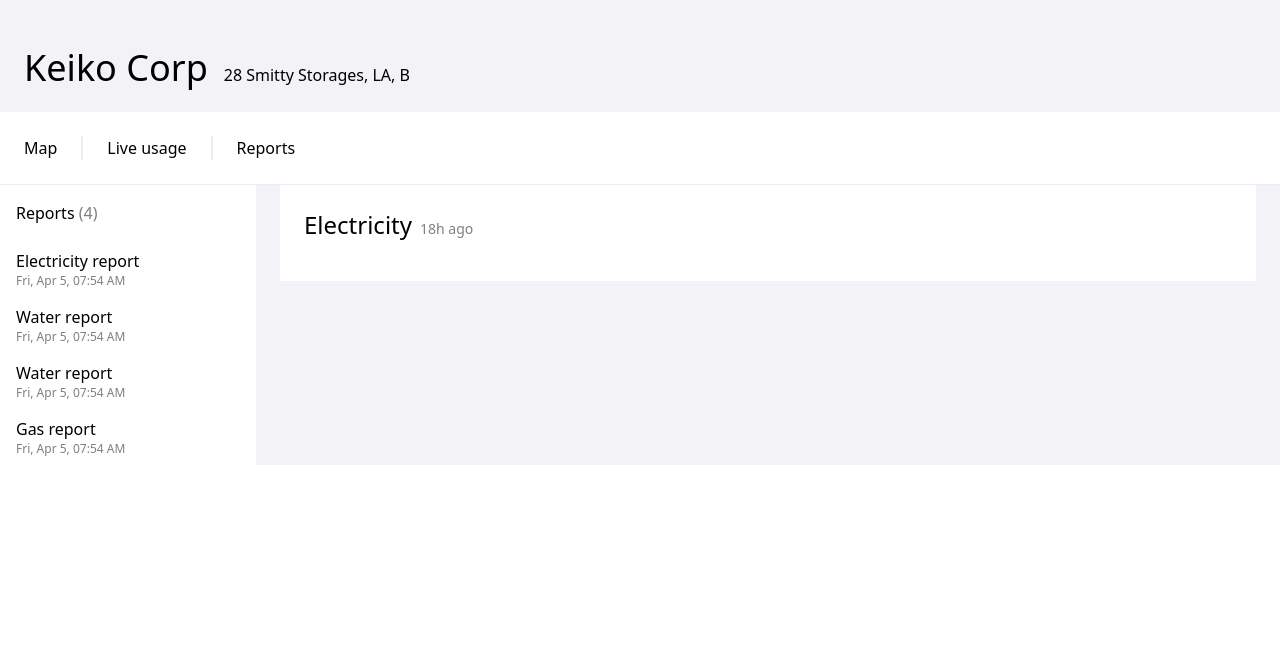
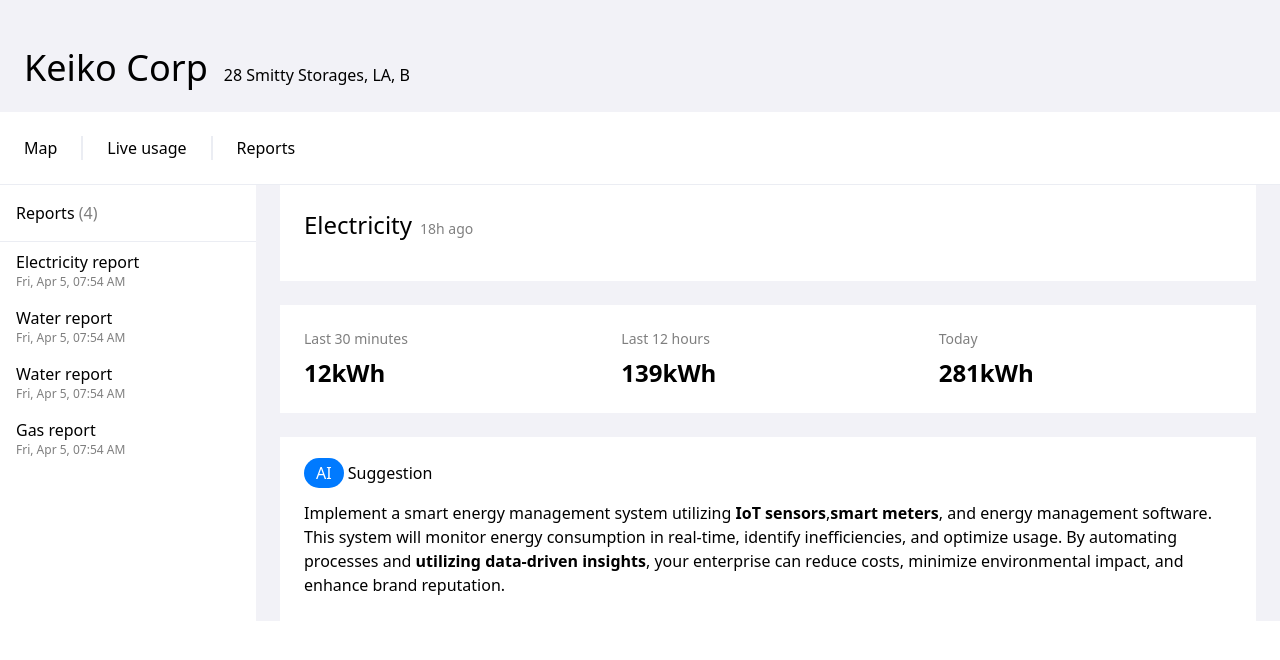
Before and after one commit to dzajlopment/silesian-cyber-hackathon-2024, a React (Vite) app: page /reports in a window 1280 px wide. Shown: the top 660 px of the page. Built offline with nearby package versions, Linux system fonts and the light colour scheme; what @radix-ui/themes would draw is missing.

Commit message:
Create simple report ui

```diff
--- a/src/_features/reports/ReportsScreen.tsx
+++ b/src/_features/reports/ReportsScreen.tsx
@@ -31,11 +31,46 @@
     <div className="grid grid-cols-[20%,1fr] grow border-t-[1px] border-separator">
       <ReportsMenu reports={reports} />
       <main className="bg-blurry-white">
-        <article className="mx-6 p-6 bg-white">
-          <header className="flex items-baseline gap-2 mb-4">
-            <h1 className="text-2xl">Electricity</h1>
-            <time className="opacity-50 text-sm">18h ago</time>
-          </header>
+        <article className="mx-6 flex flex-col gap-6">
+          <section className="bg-white p-6">
+            <header className="flex items-baseline gap-2 mb-4">
+              <h1 className="text-2xl">Electricity</h1>
+              <time className="opacity-50 text-sm">18h ago</time>
+            </header>
+          </section>
+          <section className="bg-white p-6">
+            <div className="grid grid-cols-3 gap-6">
+              <div className="flex flex-col gap-2">
+                <span className="text-sm opacity-50">Last 30 minutes</span>
+                <strong className="text-2xl">12kWh</strong>
+              </div>
+              <div className="flex flex-col gap-2">
+                <span className="text-sm opacity-50">Last 12 hours</span>
+                <strong className="text-2xl">139kWh</strong>
+              </div>
+              <div className="flex flex-col gap-2">
+                <span className="text-sm opacity-50">Today</span>
+                <strong className="text-2xl">281kWh</strong>
+              </div>
+            </div>
+          </section>
+          <section className="bg-white p-6">
+            <h2 className="mb-4">
+              <span className="bg-[#007AFF] text-white px-3 py-1 rounded-full">
+                AI
+              </span>{' '}
+              Suggestion
+            </h2>
+            <p>
+              Implement a smart energy management system utilizing{' '}
+              <b>IoT sensors</b>,<b>smart meters</b>, and energy management
+              software. This system will monitor energy consumption in
+              real-time, identify inefficiencies, and optimize usage. By
+              automating processes and <b>utilizing data-driven insights</b>,
+              your enterprise can reduce costs, minimize environmental impact,
+              and enhance brand reputation.
+            </p>
+          </section>
         </article>
       </main>
     </div>
--- a/src/_features/reports/reports-menu/ReportsMenu.tsx
+++ b/src/_features/reports/reports-menu/ReportsMenu.tsx
@@ -8,7 +8,7 @@
 export const ReportsMenu = (props: ReportsMenuProps) => {
   return (
     <nav>
-      <p className="p-4">
+      <p className="p-4 border-b-[1px] border-separator">
         Reports <span className="opacity-50">({props.reports.length})</span>
       </p>
       <ul className="flex flex-col">
```
